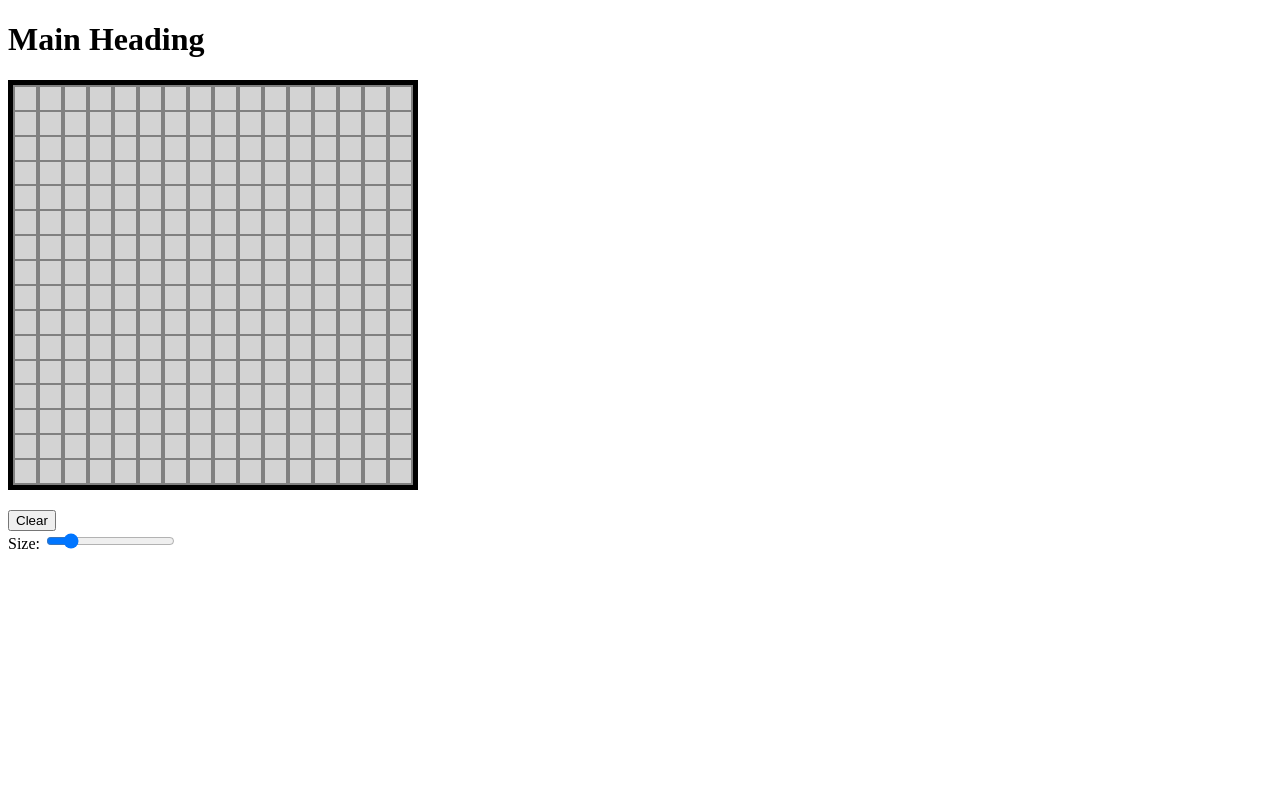
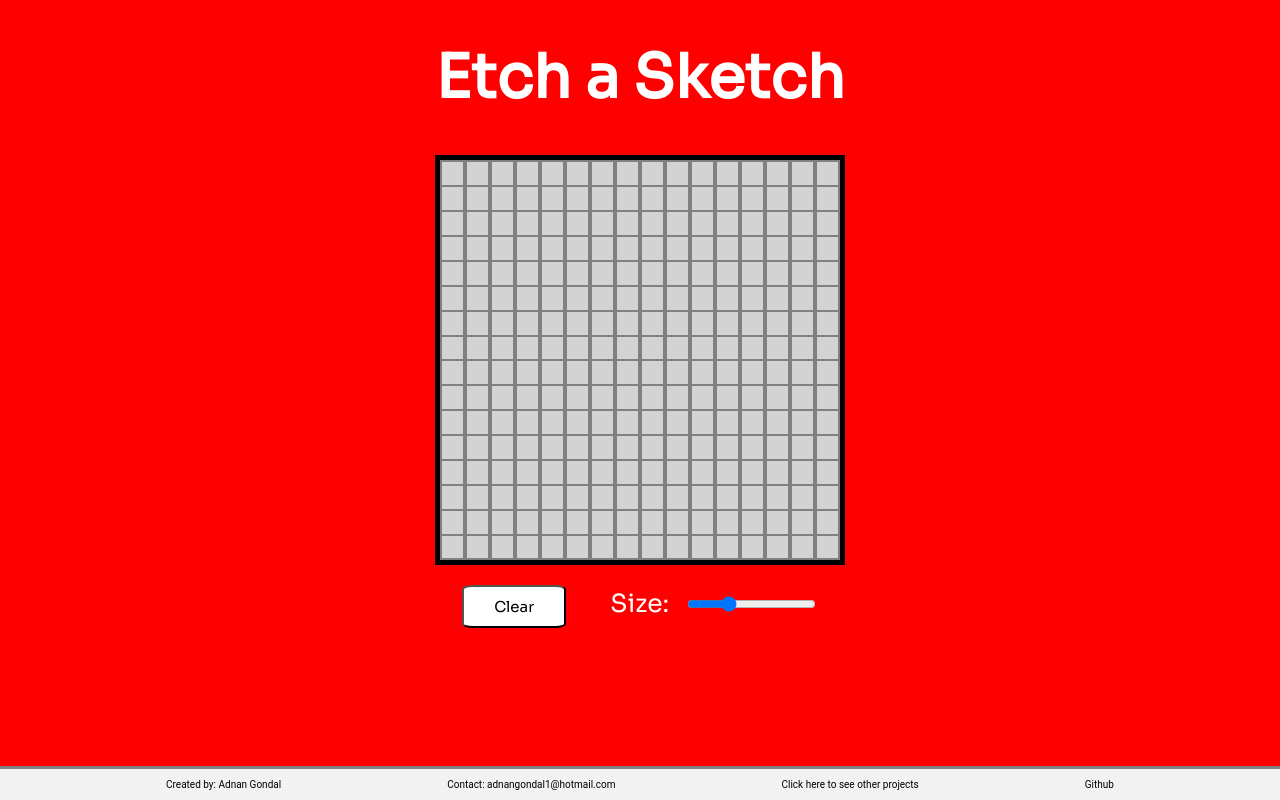
Before and after one commit to AdnanGondal/Etch-a-sketch, a plain HTML site: page index.html in a window 1280 px wide. Drawn offline with Linux system fonts and the light colour scheme.

Commit message:
Initial UI setup

```diff
--- a/index.html
+++ b/index.html
@@ -6,19 +6,25 @@
   <meta name="description" content="An Etch-a-Sketch web app">
   <meta name="author" content="Adnan Gondal">
   <link rel="stylesheet" href = "styles/style.css">
+  <link href="https://fonts.googleapis.com/css2?family=Sora&display=swap" rel="stylesheet">
 
 </head>
 <body>
-  <h1>Main Heading</h1>
+  <h1>Etch a Sketch</h1>
   <div id="container" >
 
   </div>
   <div id="buttons">
       <button id = "clear-button">Clear</button>
-      <br>
-      <label for ="size-slider"> Size: </label>
-      <input type=range min="1" max="100" id="size-slider">
+      <label id= "size-label" for ="size-slider"> Size: </label>
+      <input type=range min="1" max="50" id="size-slider">
   </div>
   <script src="scripts/script.js"></script>
+  <footer>
+    <p> Created by: Adnan Gondal </p>
+    <p> Contact: adnangondal1@hotmail.com</p>
+    <p><a href="https://www.notion.so/Websites-5270629ec9424a66bc16ec0b470b1579" target = "_blank"> Click here to see other projects </a></p>
+    <p><a href="https://github.com/AdnanGondal" target = "_blank"> Github </a></p>
+</footer>
 </body>
 </html>
--- a/scripts/script.js
+++ b/scripts/script.js
@@ -67,6 +67,7 @@ function getSize(){
 
 function removeElements(){
     // this function is to remove the grid to then recreate the grid:
+    // to solve the problem I was having of grids overlaying each other everytime I changed the size.
 
     const grid = document.querySelectorAll('.square');
     grid.forEach((box)=>{
--- a/styles/style.css
+++ b/styles/style.css
@@ -1,4 +1,13 @@
 
+body{
+    background-color:red;
+}
+h1{
+    text-align: center;
+    font-size: 60px;
+    color: white;
+    font-family: 'Sora', sans-serif;
+}
 
 
 #container {
@@ -8,7 +17,7 @@
     display: flex;
     flex-direction: row;
     justify-content: center;
-    margin-bottom: 20px;
+    margin: 20px auto;
 
 }
 .square{
@@ -32,3 +41,56 @@
 .black-hover{
     background-color: black;
 }
+
+#buttons {
+    margin: 0 auto;
+    text-align: center;
+}
+
+#clear-button{
+    padding: 10px 30px 10px 30px;
+    margin: 0px 20px 0px 0px;
+    border-radius: 10%;
+    background-color: white;
+    font-size: 15px;
+    font-family: 'Sora', sans-serif;
+}
+
+button:hover{
+    transform: scale(1.05);
+}
+
+#size-label{
+    font-size: 25px;
+    font-family: 'Sora', sans-serif;
+    color: white;
+    margin: 0px 10px 0px 20px;
+    padding: 10px 0px 10px 0px;
+}
+
+#size-slider{
+
+}
+
+a{
+    text-decoration: none;
+    color: black;
+}
+
+a:hover{
+    text-decoration: underline;
+}
+
+footer{
+    position: fixed;
+    background: #f2f2f2;
+    bottom: 0;
+    left: 0;
+    width: 100%;
+    font-family: 'Roboto', sans-serif;
+    font-size: 10px;
+    border-top: 3px solid gray;
+    display: flex;
+    flex-direction: row;
+    justify-content: space-evenly;
+}
```
